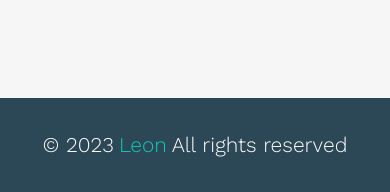
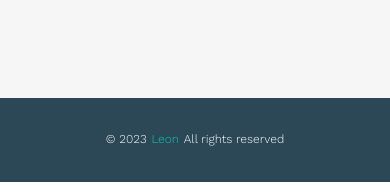
Before and after one commit to Rachid-Ait-Rhoudane/html-css-design-1, a plain HTML site: page index.html in a window 390 px wide. Shown: the part 6358-6550 px from the top of the page. Drawn offline with nearby package versions, Linux system fonts and the light colour scheme.

Commit message:
third commit

```diff
--- a/css/leon.css
+++ b/css/leon.css
@@ -505,4 +505,9 @@ footer span{
     margin: 0 5px;
     color: var(--main-color);
 }
+@media (max-width: 400px){
+    footer{
+        font-size: 12px;
+    }
+}
 /* End footer */
```
